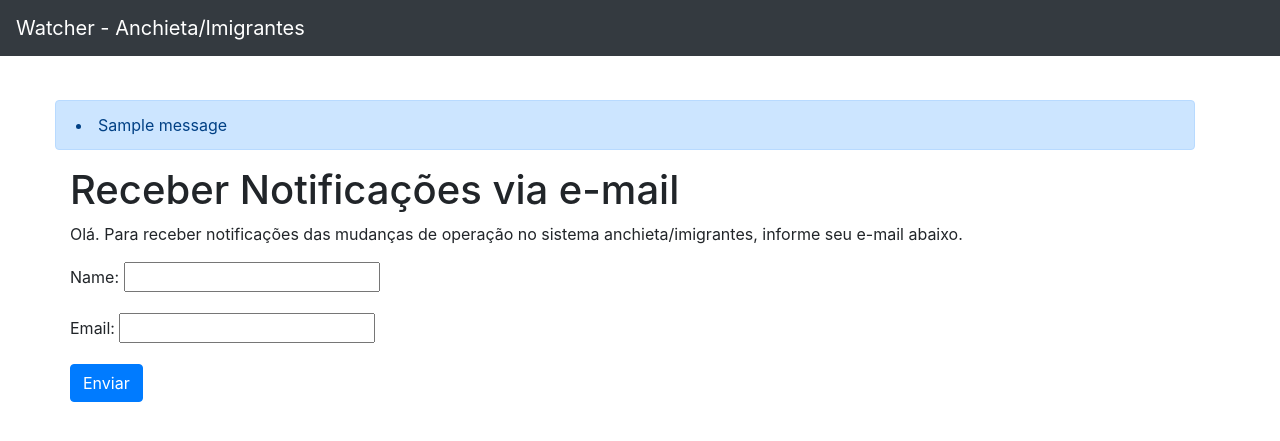
After one commit to thiagoeliasr/watcher, a Django app: page /optin/ in a window 1280 px wide. The commit adds this page. Shown: the top 441 px of the page. Run offline with Django 3.2, Linux system fonts and the light colour scheme; tables that the repository leaves empty hold one stand-in row (values such as "Sample post"); one stand-in notice (Sample message) is shown; some libraries are stand-ins or nearby versions.

Commit message:
Adding optin page

```diff
--- /dev/null
+++ b/ecovias/form.py
@@ -0,0 +1,7 @@
+from django import forms
+from .models import People
+
+class PeopleForm(forms.ModelForm):
+    class Meta:
+        model = People
+        fields = ['name', 'email']
--- a/ecovias/templates/base.html
+++ b/ecovias/templates/base.html
@@ -40,8 +40,22 @@
 		</nav>
 
 		<main role="main" class="container">
+			{% if messages %}
+			<ul class="messages">
+			</ul>
+			{% endif %}
 
 			<div class="row" style="margin-top: 100px;">
+				{% if messages %}
+				<div class="alert alert-primary row col-md-12" role="alert">
+					{% for message in messages %}
+					<li{% if message.tags %} class="{{ message.tags }}"{% endif %}>
+						{% if message.level == DEFAULT_MESSAGE_LEVELS.ERROR %}Erro: {% endif %}
+						{{ message }}
+					</li>
+					{% endfor %}
+				</div>
+				{% endif %}
 				{% block content %}
 				{% endblock %}
 			</div>
--- /dev/null
+++ b/ecovias/templates/people/optin.html
@@ -0,0 +1,23 @@
+
+{% extends 'base.html'%}
+{% block title %}Opt-Out Watcher{% endblock %}
+
+{% block content %}
+
+<h1>Receber Notificações via e-mail</h1>
+<div class="row col-md-12">
+	<p>
+        Olá. Para receber notificações das mudanças de operação no sistema
+        anchieta/imigrantes, informe seu e-mail abaixo.
+	</p>
+</div>
+
+<div class="row col-md-12">
+    <form method="POST" class="post-form" enctype="multipart/form-data">
+            {% csrf_token %}
+            {{ form.as_p }}
+            <button type="submit" class="save btn btn-primary">Enviar</button>
+    </form>
+</div>
+
+{% endblock %}
--- a/ecovias/views.py
+++ b/ecovias/views.py
@@ -1,6 +1,8 @@
-from django.shortcuts import get_object_or_404, render
+from django.shortcuts import get_object_or_404, render, redirect
+from django.contrib import messages
 
 from .models import People
+from .form import PeopleForm
 
 def optout(request, token, confirm = None):
     person = get_object_or_404(People, uuid=token)
@@ -19,3 +21,22 @@ def optout(request, token, confirm = None):
         'token': token,
         'confirm': confirm
     })
+
+def optin(request):
+    if request.method == 'POST':
+        form = PeopleForm(request.POST)
+        try:
+            if form.is_valid():
+                form.save()
+                messages.success(request, 'E-mail cadastrado com sucesso')
+            else:
+                messages.error(request, 'Há campos inválidos. Corrija e tente novamente')
+
+            return redirect('/optin')
+        except Exception as e:
+            messages.error(request, 'Ocorreu um erro ao cadastraro o e-mail. Tente novamente')
+            print(e)
+    else:
+        form = PeopleForm()
+
+    return render(request, 'people/optin.html', { 'form': form })
--- a/watcher/urls.py
+++ b/watcher/urls.py
@@ -21,4 +21,5 @@ urlpatterns = [
     path('admin/', admin.site.urls),
     path('optout/<str:token>', views.optout, name='optout'),
     path('optout/<str:token>/<confirm>', views.optout, name='optout'),
+    path('optin/', views.optin, name='optin'),
 ]
```
